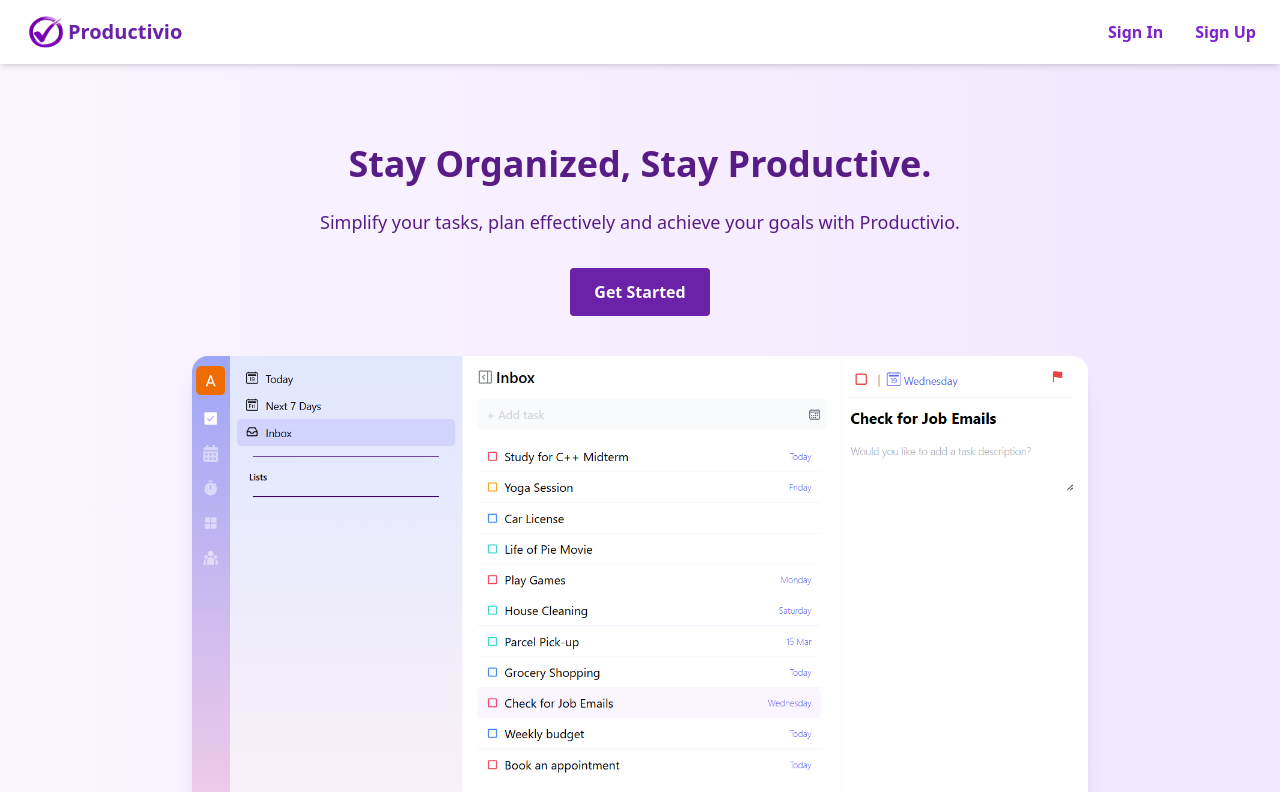
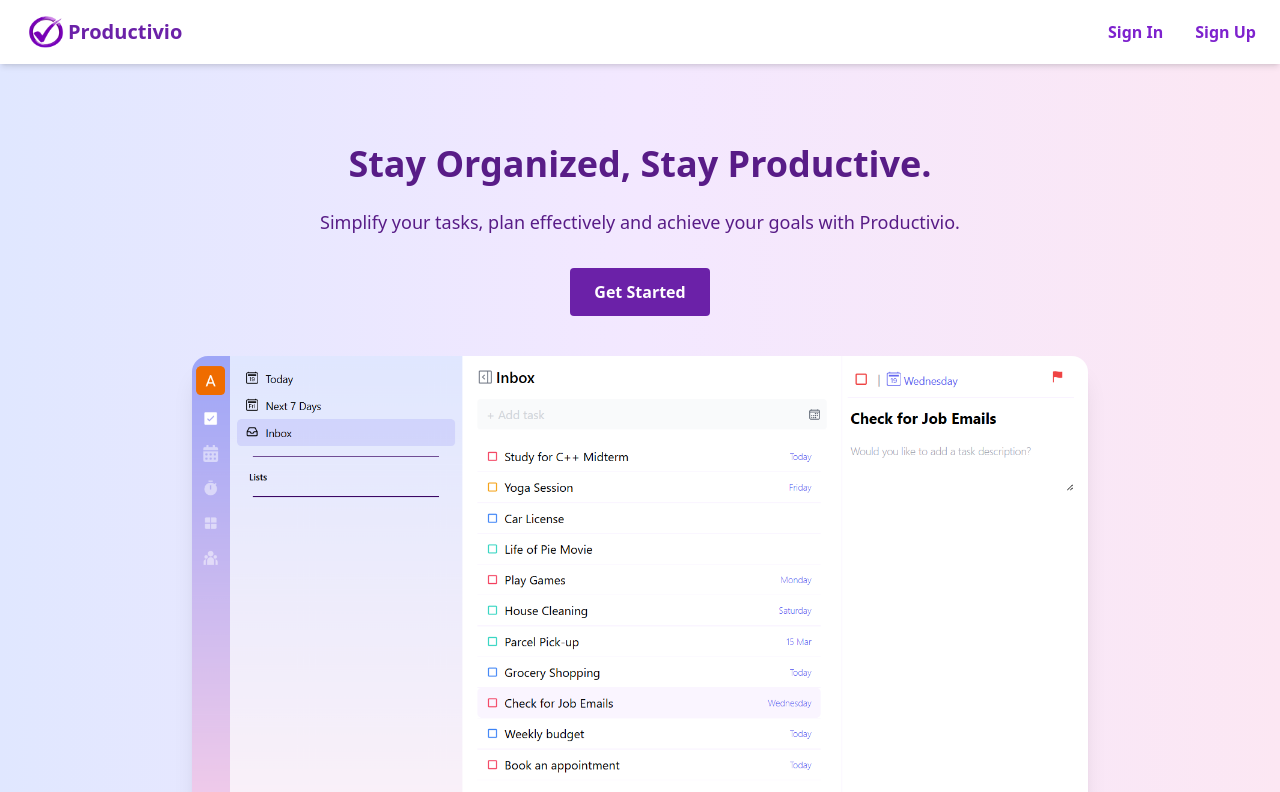
Before and after one commit to sunchit03/productivio, a Next.js app in the folder productivio-frontend-restructured/: page / in a window 1280 px wide. Shown: the top 792 px of the page. Built offline with nearby package versions, Linux system fonts and the light colour scheme.

Commit message:
bg color change home page

```diff
--- a/productivio-frontend-restructured/app/components/Home/HeroSection.jsx
+++ b/productivio-frontend-restructured/app/components/Home/HeroSection.jsx
@@ -3,7 +3,7 @@ import styles from '../../styles/HeroSection.module.css';
 
 const HeroSection = () => {
   return (
-    <section className={`${styles.heroSection} bg-gradient-to-r from-purple-50 to-purple-100 py-20 px-4`}>
+    <section className={`${styles.heroSection} bg-gradient-to-r from-indigo-100 via-purple-100 to-pink-100 py-20 px-4`}>
       <div className="container mx-auto text-center">
         <h1 className="xxl:text-4xl sm:text-3xl font-bold text-purple-900 mb-6">
           Stay Organized, Stay Productive.
--- a/productivio-frontend-restructured/app/components/Home/ProductivityFeatures.jsx
+++ b/productivio-frontend-restructured/app/components/Home/ProductivityFeatures.jsx
@@ -26,7 +26,7 @@ const features = [
 
 const ProductivityFeatures = () => {
   return (
-    <section className="xxl:px-28 xxl:py-28 lg:p-16 bg-gradient-to-r from-purple-50 to-purple-100">
+    <section className="xxl:px-28 xxl:py-28 lg:p-16 bg-gradient-to-r from-indigo-100 via-purple-100 to-pink-100">
       <div className="container mx-auto flex flex-col gap-16">
         {features.map((feature, index) => (
           <div
```
